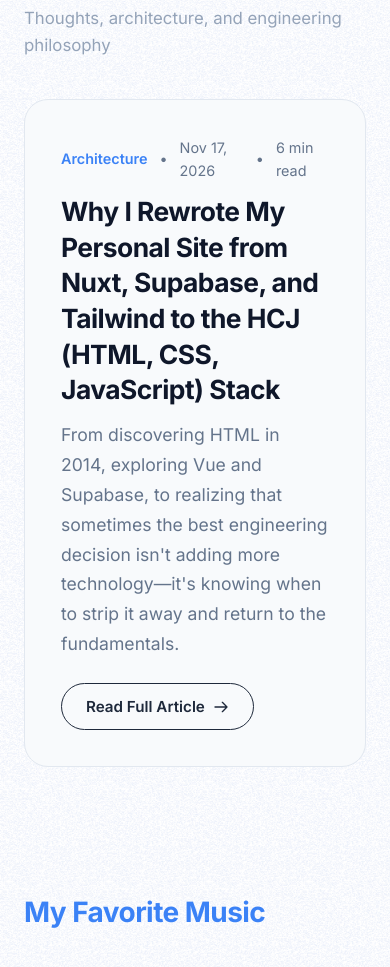
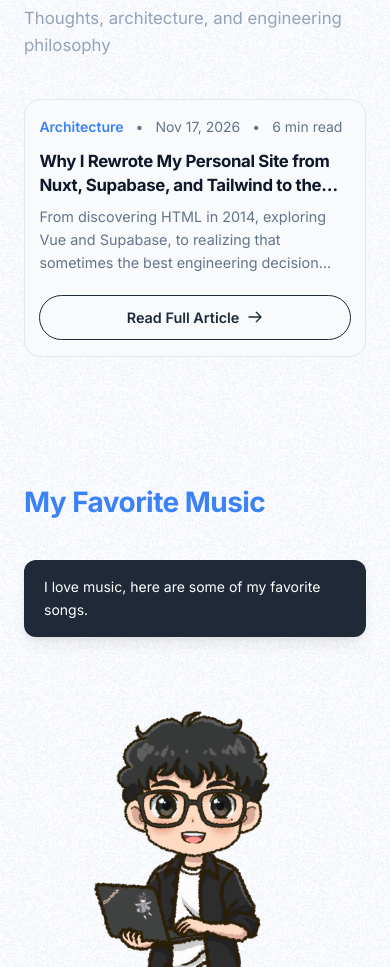
Before and after one commit to PramAhmad/personalsite, a plain HTML site: page index.html in a window 390 px wide. Shown: the part 3263-4230 px from the top of the page. Drawn offline with Linux system fonts and the light colour scheme.

Commit message:
fix: improve blog card responsiveness on mobile and add max string truncation

```diff
--- a/assets/css/style.css
+++ b/assets/css/style.css
@@ -499,6 +499,8 @@ a {
   border-radius: var(--radius-xl);
   padding: 2.25rem;
   transition: all 0.3s ease;
+  overflow-wrap: break-word;
+  word-break: break-word;
 }
 
 .home-blog-card:hover {
@@ -507,18 +509,51 @@ a {
   background-color: #ffffff;
 }
 
+.home-blog-card-meta {
+  display: flex;
+  align-items: center;
+  flex-wrap: wrap;
+  gap: 0.5rem 0.75rem;
+  margin-bottom: 0.75rem;
+  font-size: 0.875rem;
+  color: #64748b;
+}
+
 .home-blog-card h3 {
-  font-size: 1.65rem;
+  font-size: 1.5rem;
   color: #0f172a;
   line-height: 1.35;
   margin-bottom: 0.75rem;
+  transition: color 0.2s ease;
+  display: -webkit-box;
+  -webkit-line-clamp: 3;
+  -webkit-box-orient: vertical;
+  overflow: hidden;
+}
+
+.home-blog-card h3:hover {
+  color: var(--primary);
 }
 
 .home-blog-card p {
-  font-size: 1.1rem;
+  font-size: 1.05rem;
   color: #64748b;
-  line-height: 1.7;
+  line-height: 1.65;
   margin-bottom: 1.5rem;
+  display: -webkit-box;
+  -webkit-line-clamp: 3;
+  -webkit-box-orient: vertical;
+  overflow: hidden;
+  text-overflow: ellipsis;
+}
+
+/* String Clamp Utility */
+.max-str-clamp {
+  display: -webkit-box;
+  -webkit-line-clamp: 3;
+  -webkit-box-orient: vertical;
+  overflow: hidden;
+  text-overflow: ellipsis;
 }
 
 /* ============================================================
@@ -661,8 +696,46 @@ a {
 @media (max-width: 768px) {
   h1 { font-size: 1.75rem; }
   h2 { font-size: 1.5rem; }
-  .article-header h1 { font-size: 1.85rem; }
+  .article-header h1 { font-size: 1.75rem; }
   .article-body { font-size: 1.05rem; }
   .grid-cols-2 { grid-template-columns: 1fr; }
   .section-hero { padding-top: 5.5rem; }
+
+  /* Mobile Blog Card Improvements */
+  .home-blog-card {
+    padding: 1.25rem 1.15rem;
+    border-radius: var(--radius-lg);
+  }
+  .home-blog-card h3 {
+    font-size: 1.2rem;
+    line-height: 1.4;
+    -webkit-line-clamp: 2;
+    margin-bottom: 0.5rem;
+  }
+  .home-blog-card p {
+    font-size: 0.95rem;
+    line-height: 1.6;
+    -webkit-line-clamp: 3;
+    margin-bottom: 1.25rem;
+  }
+  .home-blog-card .btn-outline {
+    width: 100%;
+    justify-content: center;
+    padding: 0.65rem 1rem;
+    font-size: 0.9rem;
+  }
 }
+
+@media (max-width: 480px) {
+  .home-blog-card {
+    padding: 1rem 0.9rem;
+  }
+  .home-blog-card h3 {
+    font-size: 1.05rem;
+    -webkit-line-clamp: 2;
+  }
+  .home-blog-card p {
+    font-size: 0.9rem;
+    -webkit-line-clamp: 3;
+  }
+}
--- a/assets/js/main.js
+++ b/assets/js/main.js
@@ -1,7 +1,21 @@
 // Antigravity Minimalist Modern JavaScript
 document.addEventListener('DOMContentLoaded', () => {
   initNavbar();
+  initMaxStr();
 });
+
+/* ============================================================
+   STRING TRUNCATION / MAX STR HELPER
+   ============================================================ */
+function initMaxStr() {
+  document.querySelectorAll('[data-max-str]').forEach(el => {
+    const max = parseInt(el.getAttribute('data-max-str'), 10) || 160;
+    const text = el.textContent.trim();
+    if (text.length > max) {
+      el.textContent = text.slice(0, max).trim() + '...';
+    }
+  });
+}
 
 /* ============================================================
    NAVBAR & SCROLL BEHAVIOR
--- a/index.html
+++ b/index.html
@@ -212,7 +212,7 @@
         <!-- Static Article Card -->
         <div style="max-width: 820px; margin: 0 auto;">
           <article class="home-blog-card">
-            <div style="display: flex; align-items: center; gap: 0.75rem; margin-bottom: 0.75rem; font-size: 0.9rem; color: #64748b;">
+            <div class="home-blog-card-meta">
               <span class="text-primary font-semibold">Architecture</span>
               <span>•</span>
               <span>Nov 17, 2026</span>
@@ -221,12 +221,12 @@
             </div>
 
             <a href="blog.html">
-              <h3 style="transition: color 0.2s;">
+              <h3>
                 Why I Rewrote My Personal Site from Nuxt, Supabase, and Tailwind to the HCJ (HTML, CSS, JavaScript) Stack
               </h3>
             </a>
 
-            <p>
+            <p data-max-str="165" class="max-str-clamp">
               From discovering HTML in 2014, exploring Vue and Supabase, to realizing that sometimes the best engineering decision isn't adding more technology—it's knowing when to strip it away and return to the fundamentals.
             </p>
 
```
